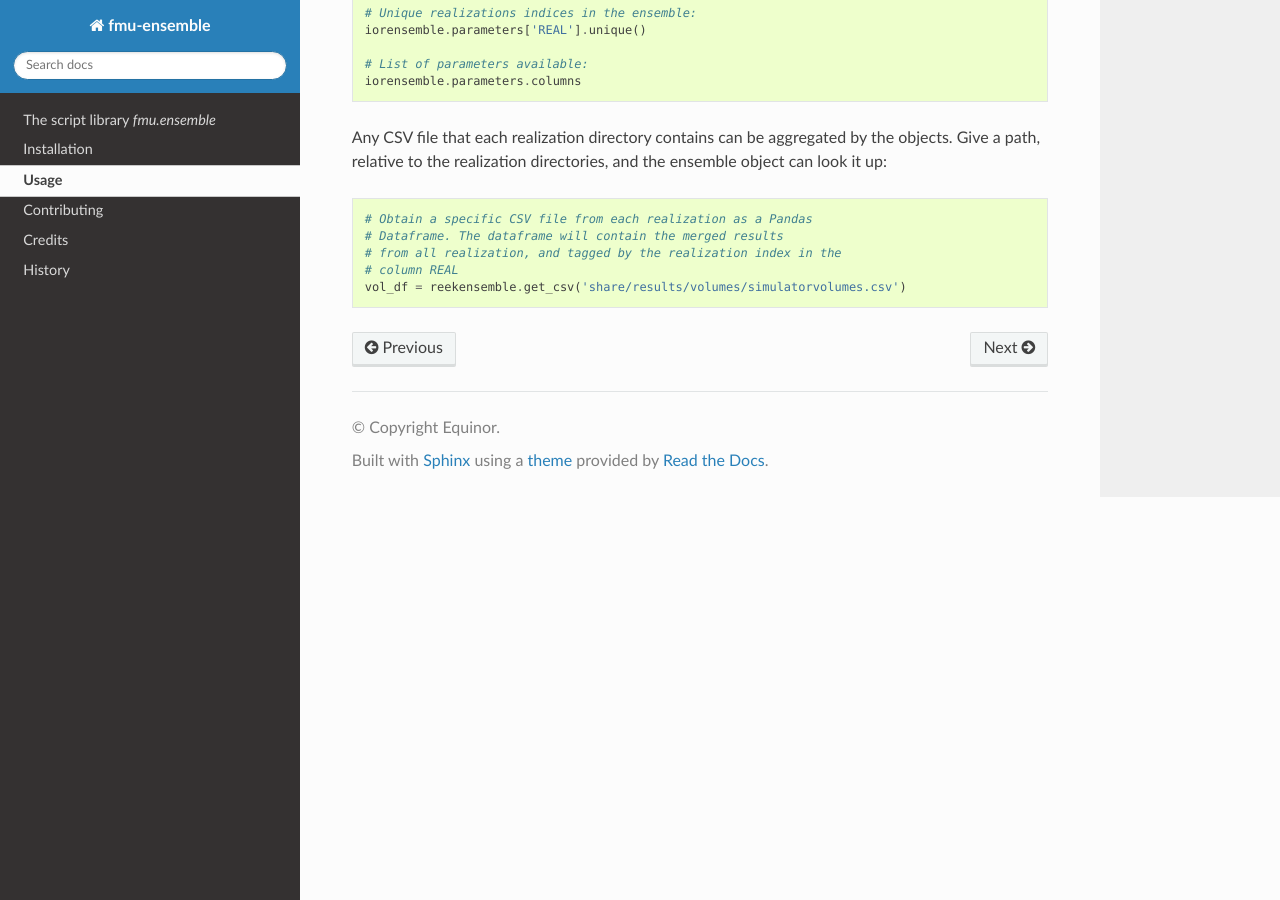
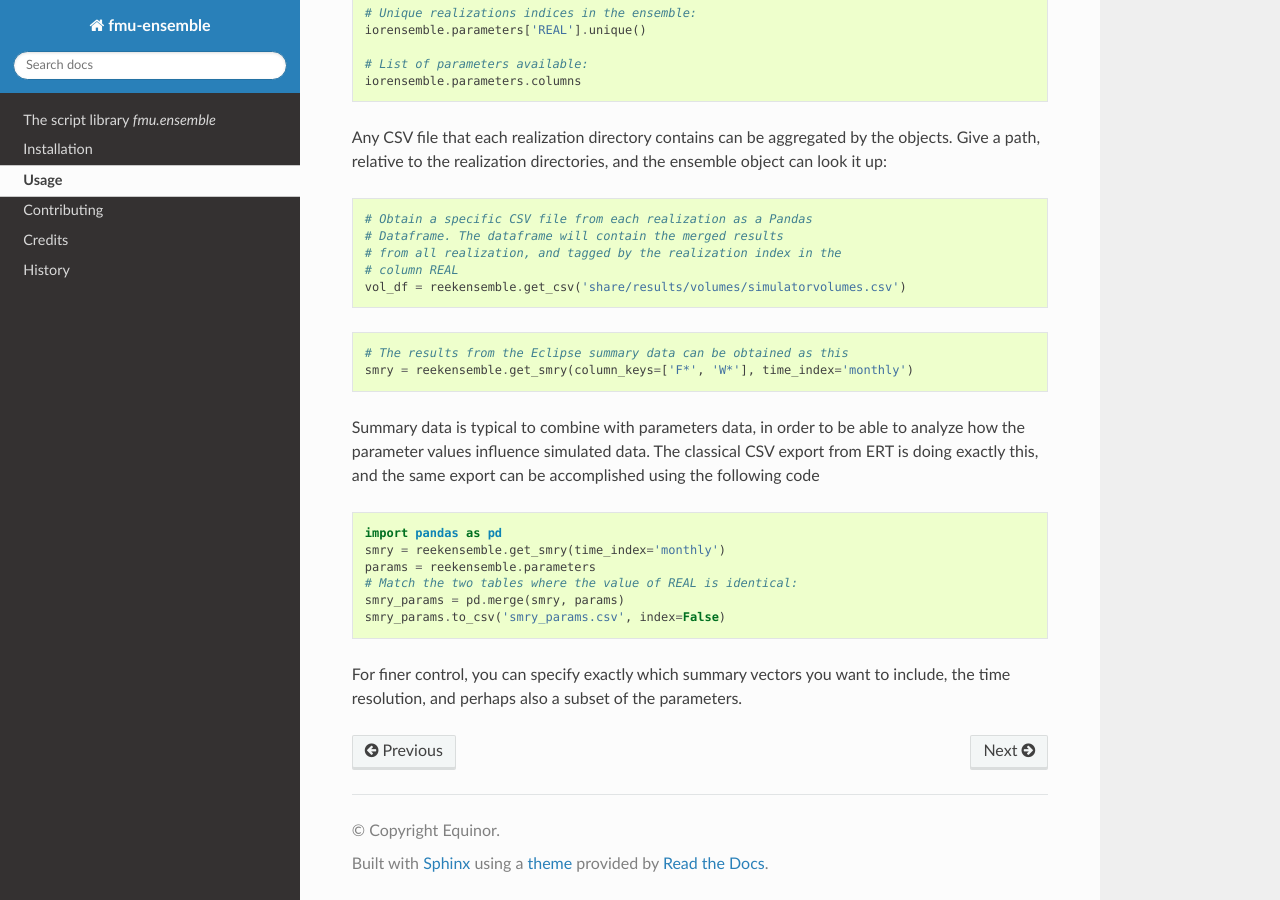
Before and after one commit to equinor/fmu-ensemble, a Sphinx documentation site: the page built from docs/usage.rst, in a window 1280 px wide and 900 px high, scrolled down 599 px. Built offline with Sphinx 7.4.7 and the Read the Docs theme 2.0.0, drawn with Linux system fonts in a browser that asks for light colours; pages that are not in the unit, such as notebooks, are missing from menus.

Commit message:
exemplify more in usage.rst

```diff
--- a/docs/usage.rst
+++ b/docs/usage.rst
@@ -43,3 +43,25 @@ the ensemble object can look it up:
     # from all realization, and tagged by the realization index in the
     # column REAL
     vol_df = reekensemble.get_csv('share/results/volumes/simulatorvolumes.csv')
+
+.. code-block:: python
+
+    # The results from the Eclipse summary data can be obtained as this
+    smry = reekensemble.get_smry(column_keys=['F*', 'W*'], time_index='monthly')
+
+Summary data is typical to combine with parameters data, in order to be able
+to analyze how the parameter values influence simulated data. The classical
+CSV export from ERT is doing exactly this, and the same export can be
+accomplished using the following code
+
+.. code-block:: python
+
+    import pandas as pd
+    smry = reekensemble.get_smry(time_index='monthly')
+    params = reekensemble.parameters
+    # Match the two tables where the value of REAL is identical:
+    smry_params = pd.merge(smry, params)
+    smry_params.to_csv('smry_params.csv', index=False)
+
+For finer control, you can specify exactly which summary vectors you want
+to include, the time resolution, and perhaps also a subset of the parameters.
```
